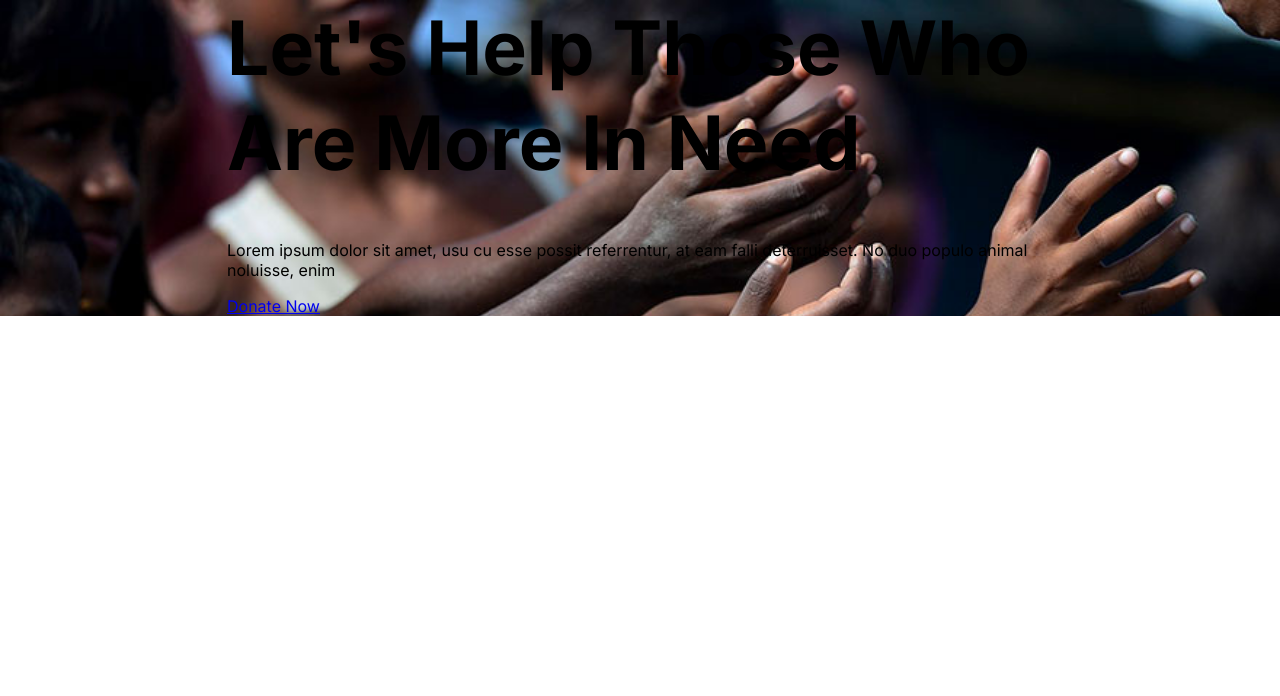
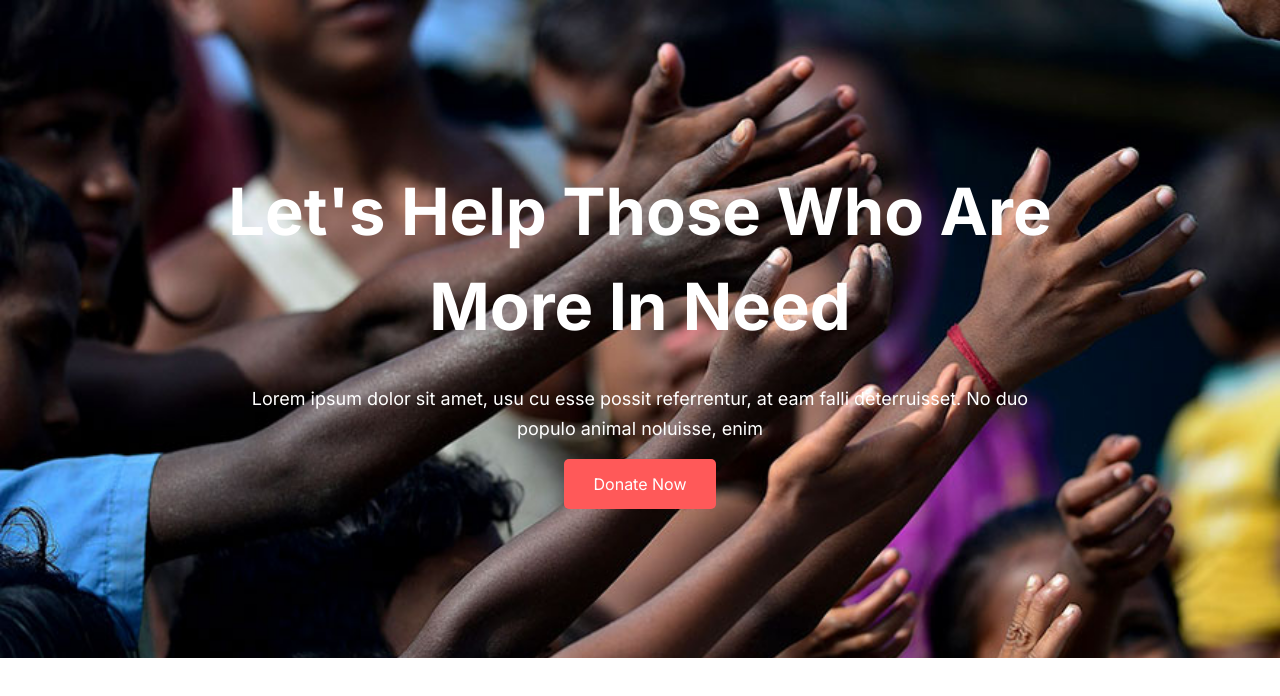
Before and after one commit to fakhrulTax/donate-today, a plain HTML site: page index.html in a window 1280 px wide. Drawn offline with Linux system fonts and the light colour scheme.

Commit message:
header complete

```diff
--- a/css/style.css
+++ b/css/style.css
@@ -4,17 +4,44 @@ body{
     font-family: 'Inter', sans-serif;
 }
 h1{
-    font-size: 75px;
+    font-size: 65px;
     line-height: 95px;
     margin-top: 0;
-
+    margin-bottom: 30px;
+    font-family: 'Inter', sans-serif;
+    font-weight: 700;
+}
+p{
+    font-size: 18px;
+    line-height: 30px;
+    margin-bottom: 30px;
+    margin-top: 0;
+    font-family: 'Inter', sans-serif;
+}
+.text-center{
+    text-align: center;
 }
 /**** Header ****/
 header{
     background-image: url(../images/donation13.jpg);
     background-size: cover;
+    padding: 164px 0;
+    height: 100%;
 }
 .header{
     max-width: 826px;
     margin: 0 auto;
 }
+header h1{
+    color: #ffffff;
+}
+header p{
+    color: #ffffff;
+}
+.btn{
+    text-decoration: none;
+    color: #ffffff;
+    background-color: #FF5959;
+    padding: 15px 30px;
+    border-radius: 5px;
+}
--- a/index.html
+++ b/index.html
@@ -13,7 +13,7 @@
 <body>
  <!-- Header ---->
     <header>
-        <div class="header">
+        <div class="header text-center">
             <h1>Let's Help Those Who Are More In Need</h1>
             <p>Lorem ipsum dolor sit amet, usu cu esse possit referrentur, at eam falli deterruisset. No duo populo animal noluisse, enim</p>
             <a href="#" class="btn">Donate Now</a>
```
